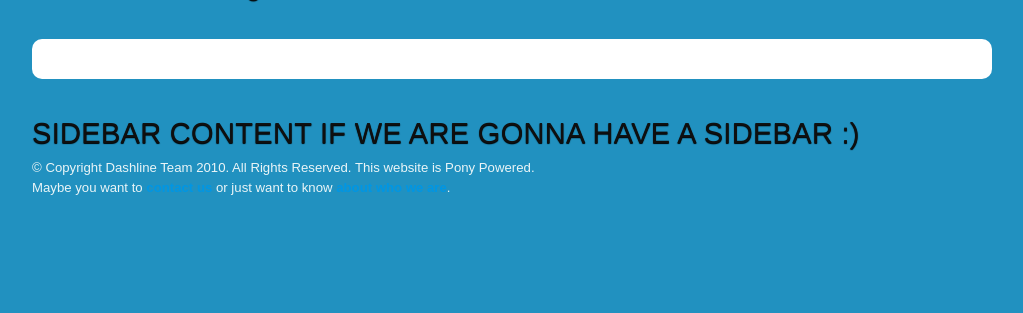
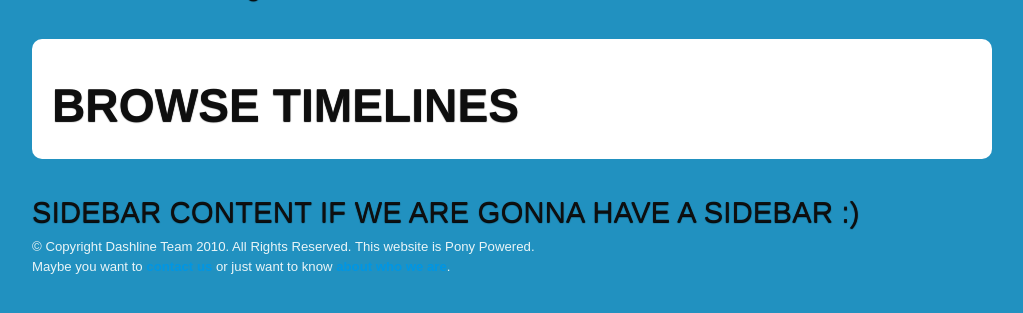
Before and after one commit to chronossc/dashline, a Django app: template dashline/templates/timeline/browse.html in a window 1280 px wide. Shown: the part 106-419 px from the top of the page, without its empty margins (128-1151 px from the left). Run offline with Django 3.2, Linux system fonts and the light colour scheme; the template is opened without the code that fills it, so the values that code supplies are empty; parts of the project's set-up code (start-up, migrations or seed data) failed here and were passed over; some libraries are stand-ins or nearby versions.

Commit message:
added header to browse timelines

```diff
--- a/dashline/templates/timeline/browse.html
+++ b/dashline/templates/timeline/browse.html
@@ -5,6 +5,8 @@
 {% block title %}Browse Timelines{% endblock %}
 
 {% block content %}
+    <h1>Browse Timelines</h1>
+
     <ul>
     {% autopaginate timelines 4 %}
 	{% for timeline in timelines %}
```
